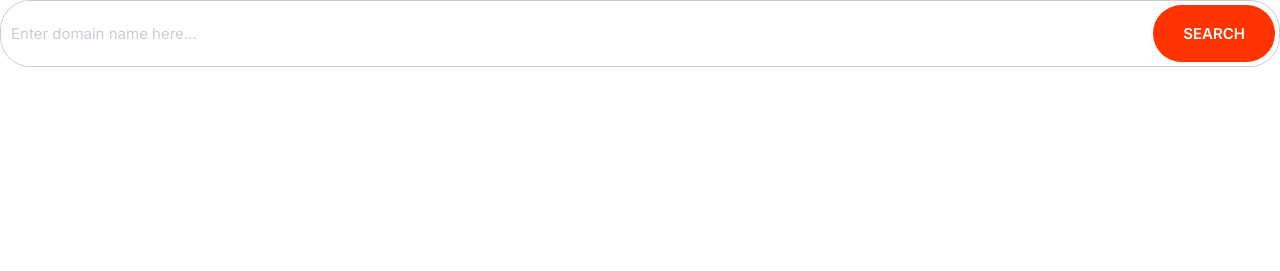
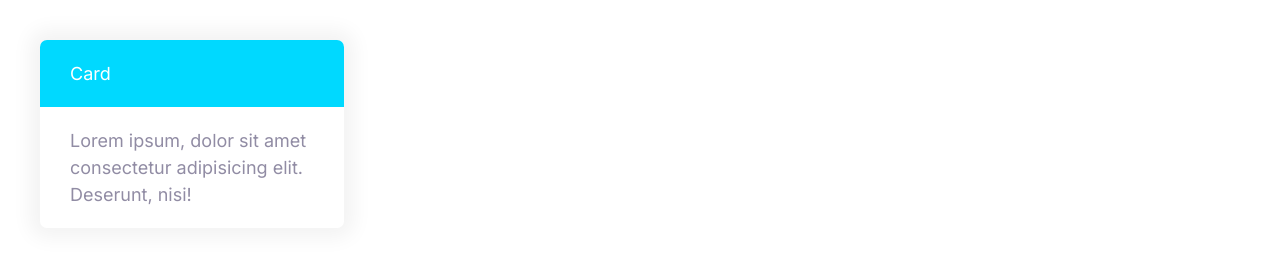
Before and after one commit to Apoorva123-svg/Apoorva-responsiveWebsite, a plain HTML site: page index.html in a window 1280 px wide. Drawn offline with Linux system fonts and the light colour scheme.

Commit message:
Added the structure and skin for the card-component.

```diff
--- a/css/styles.css
+++ b/css/styles.css
@@ -235,3 +235,22 @@ input {
     font-size: 1.5rem;
   }
 }
+
+/* Cards */
+.card {
+  border-radius: 7px;
+  box-shadow: 0 0 20px 10px #f3f3f3;
+  overflow: hidden;
+}
+.card__header,
+.card__body {
+  padding: 2rem 3rem;
+}
+.card--primary .card__header {
+  background: var(--color-primary);
+  color: white;
+}
+.card--secondary .card__header {
+  background: var(--color-secondary);
+  color: white;
+}
--- a/index.html
+++ b/index.html
@@ -11,10 +11,14 @@
 
 </head>
 <body>
-  <div class="input-group">
-    <input type="text" placeholder="Enter domain name here...">
-    <button class="btn btn--accent">Search</button>
+<div style = "width: 30%; padding: 4rem">
+  <div class="card card--secondary">
+    <header class="card__header ">
+  Card
+    </header>
+    <div class="card__body">Lorem ipsum, dolor sit amet consectetur adipisicing elit. Deserunt, nisi!</div>
   </div>
+</div>
 
 </body>
 </html>
```
